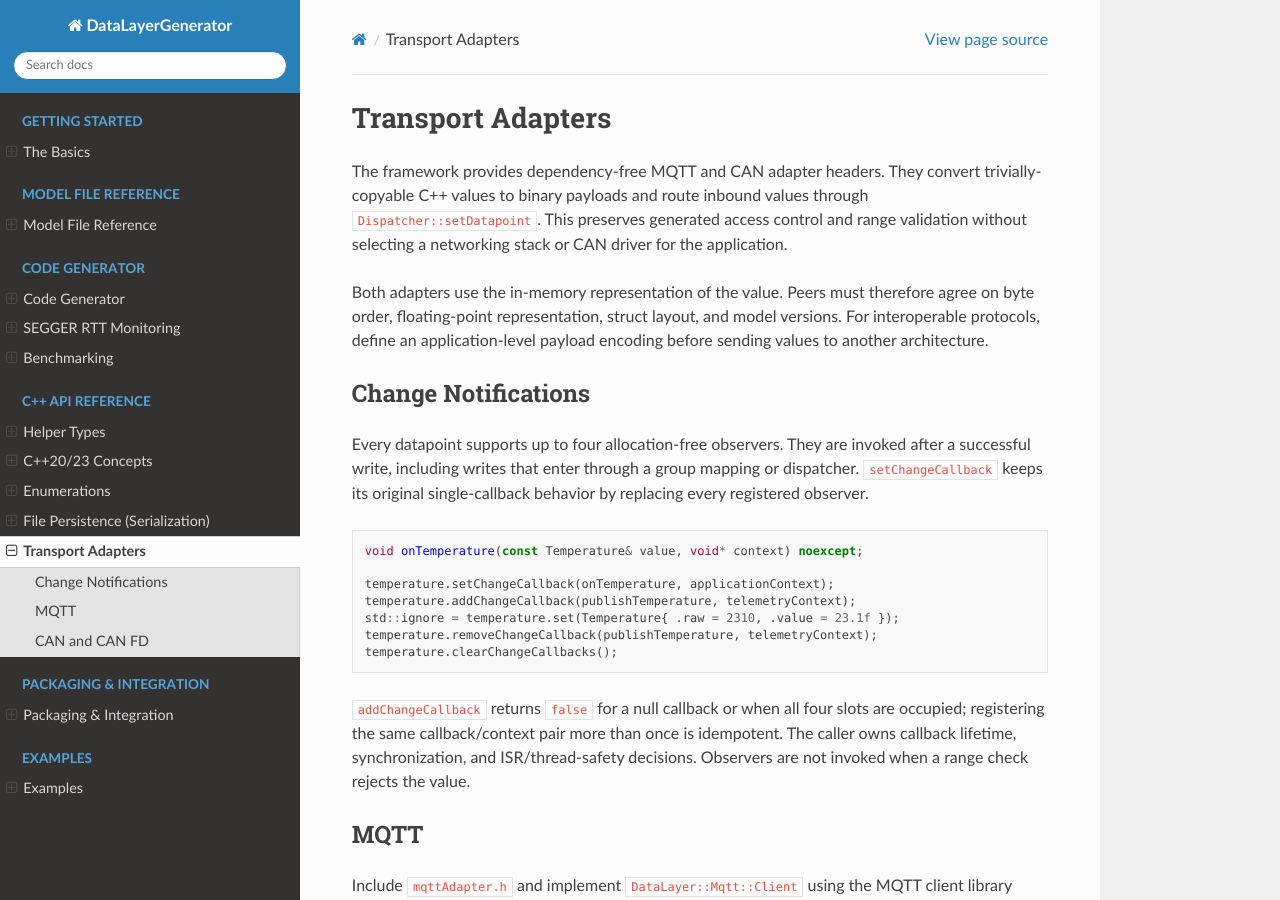
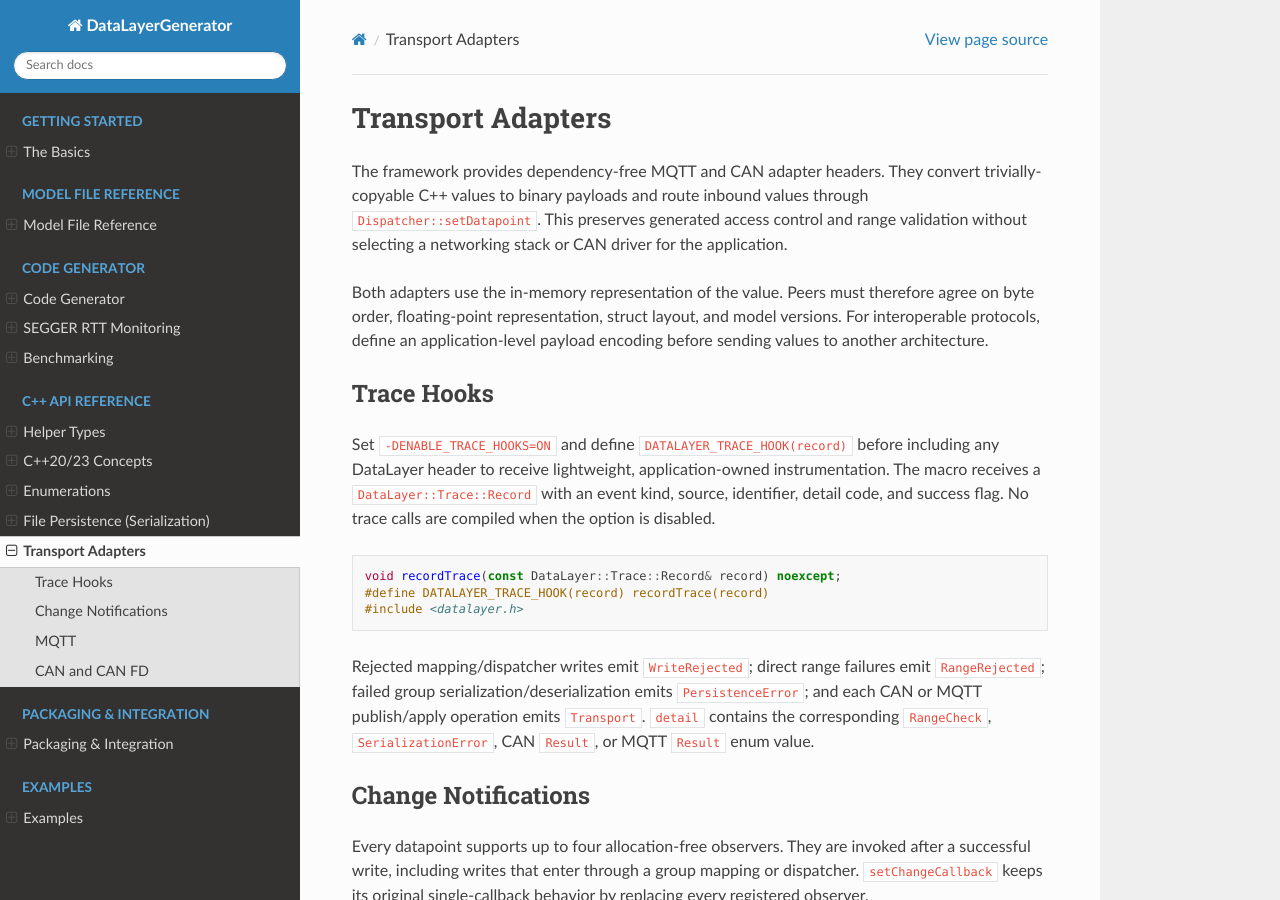
Before and after one commit to StephanKa/DataLayerGenerator, a Sphinx documentation site: the page built from docs/transport.rst, in a window 1280 px wide and 900 px high. Built offline with Sphinx 7.4.7 and the Read the Docs theme 3.1.0, drawn with Linux system fonts in a browser that asks for light colours.

Commit message:
added trace hooks in case of errors to locate the issues

```diff
--- a/CMakeLists.txt
+++ b/CMakeLists.txt
@@ -43,6 +43,11 @@ ENDIF()
 IF(ENABLE_TRANSACTIONAL_UPDATES)
     MESSAGE("Enabled transactional group updates")
     ADD_COMPILE_DEFINITIONS(USE_TRANSACTIONAL_UPDATES)
+ENDIF()
+
+IF(ENABLE_TRACE_HOOKS)
+    MESSAGE("Enabled trace hook call sites")
+    ADD_COMPILE_DEFINITIONS(USE_TRACE_HOOKS)
 ENDIF()
 
 EXECUTE_PROCESS(
--- a/docs/basic.rst
+++ b/docs/basic.rst
@@ -22,6 +22,8 @@ Key properties:
   (enabled with ``-DENABLE_FILE_PERSISTENCE=ON``).
 - Optional transactional group updates validate every batch member before committing any value
   (enabled with ``-DENABLE_TRANSACTIONAL_UPDATES=ON``).
+- Optional compile-time trace hooks for rejected writes, range failures, persistence errors, and
+  CAN/MQTT traffic (enabled with ``-DENABLE_TRACE_HOOKS=ON``).
 - Optional allocation-free change observers, plus application-owned MQTT and CAN/CAN-FD adapters.
 - Optional ``fmt`` formatters for all generated structs and enums (enabled with ``-DENABLE_FMT=ON``).
 - Optional Python bindings via ``pybind11`` (enabled with ``-DENABLE_PYBIND11=ON``).
--- a/docs/transport.rst
+++ b/docs/transport.rst
@@ -9,6 +9,25 @@ driver for the application.
 Both adapters use the in-memory representation of the value. Peers must therefore agree on byte order,
 floating-point representation, struct layout, and model versions. For interoperable protocols, define
 an application-level payload encoding before sending values to another architecture.
+
+Trace Hooks
+-----------
+
+Set ``-DENABLE_TRACE_HOOKS=ON`` and define ``DATALAYER_TRACE_HOOK(record)`` before including any
+DataLayer header to receive lightweight, application-owned instrumentation. The macro receives a
+``DataLayer::Trace::Record`` with an event kind, source, identifier, detail code, and success flag.
+No trace calls are compiled when the option is disabled.
+
+.. code-block:: cpp
+
+   void recordTrace(const DataLayer::Trace::Record& record) noexcept;
+   #define DATALAYER_TRACE_HOOK(record) recordTrace(record)
+   #include <datalayer.h>
+
+Rejected mapping/dispatcher writes emit ``WriteRejected``; direct range failures emit
+``RangeRejected``; failed group serialization/deserialization emits ``PersistenceError``; and each
+CAN or MQTT publish/apply operation emits ``Transport``. ``detail`` contains the corresponding
+``RangeCheck``, ``SerializationError``, CAN ``Result``, or MQTT ``Result`` enum value.
 
 Change Notifications
 --------------------
```
Also changed, not shown: README.md (+1 -0 lines), 9 other files.
